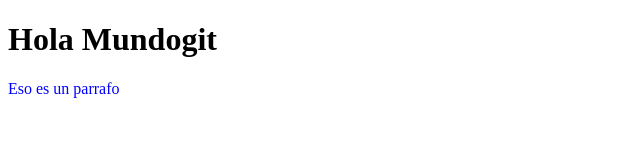
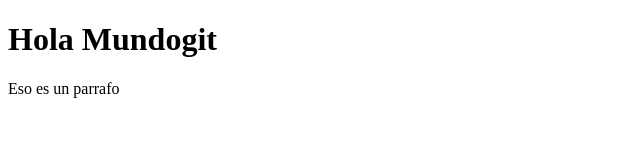
Before and after one commit to CarlosDeveloper21/prueba, a plain HTML site: page index.html in a window 1280 px wide. Shown: the whole page, without its empty margins (0-640 px from the left). Drawn offline with Linux system fonts and the light colour scheme.

Commit message:
cambio estilo

```diff
--- a/estilo.css
+++ b/estilo.css
@@ -1,3 +1,3 @@
 p{
-    color: blue;
+    color: blueg;
 }
```
